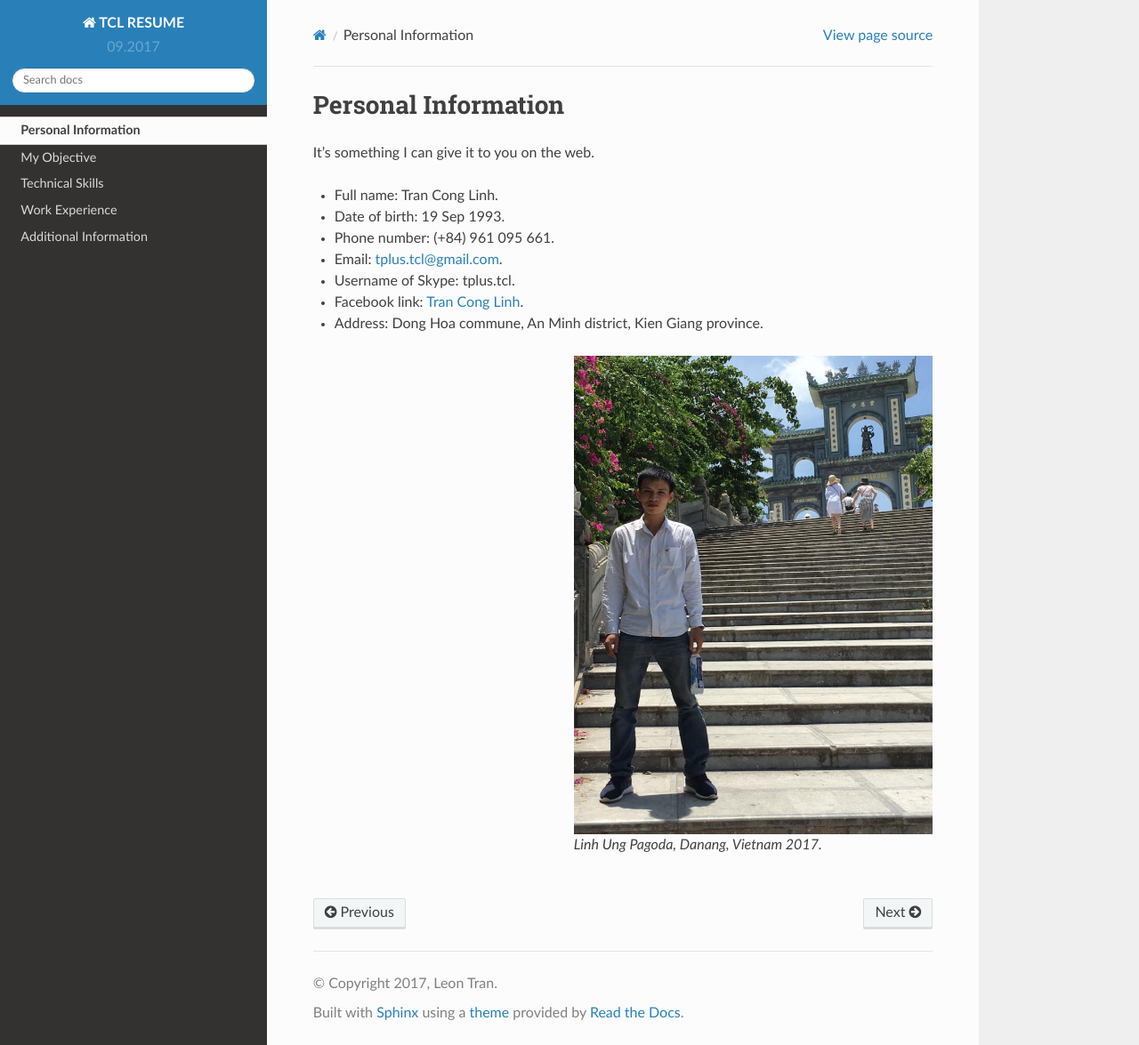
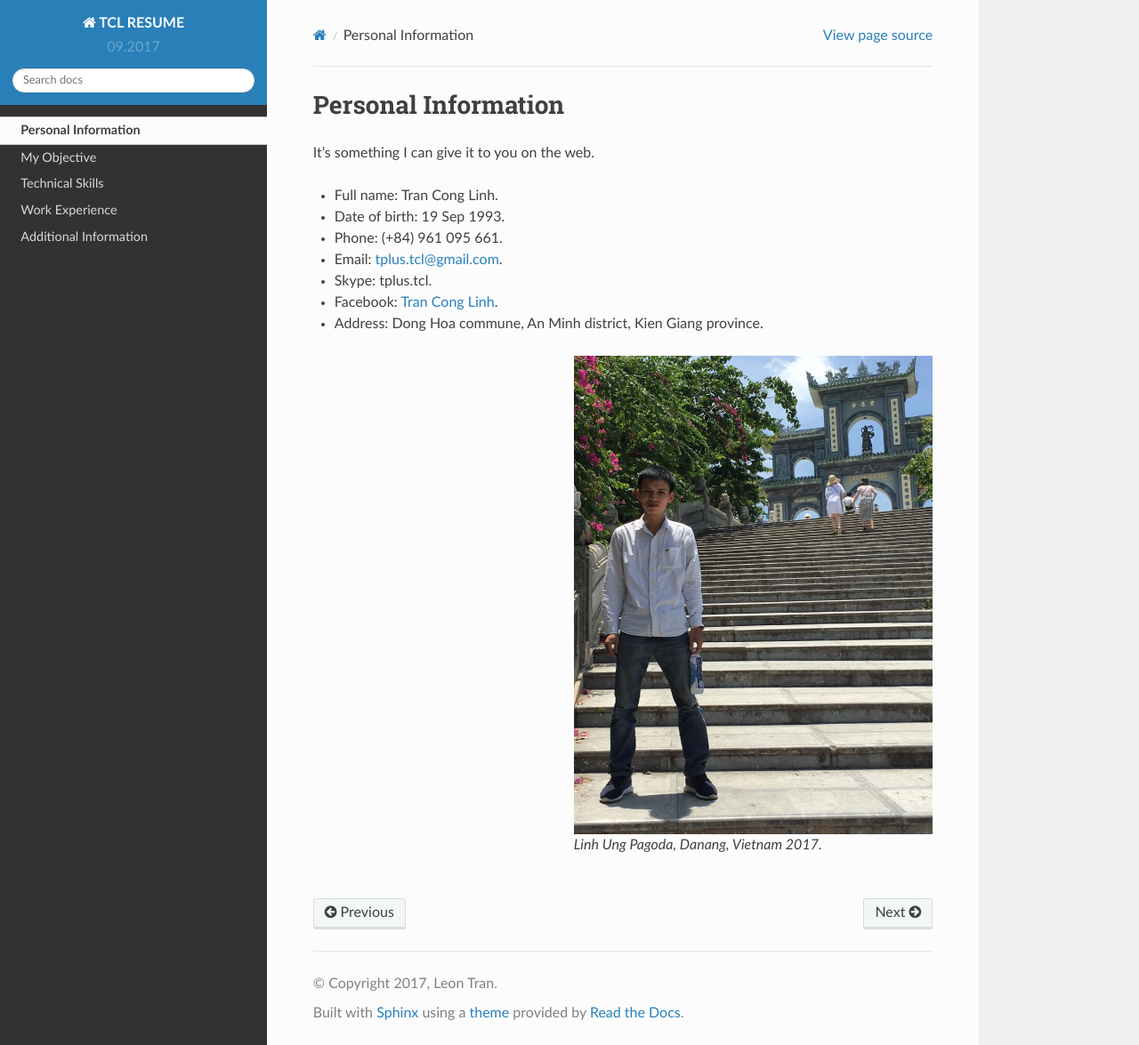
Before and after one commit to linhtc/resume, a Sphinx documentation site: the page built from docs/source/information.rst, in a window 1280 px wide and 1175 px high. Shown: the whole window at 89% size. Built offline with Sphinx 7.4.7 and the Read the Docs theme 2.0.0, drawn with Linux system fonts in a browser that asks for light colours.

Commit message:
edit info

```diff
--- a/docs/source/information.rst
+++ b/docs/source/information.rst
@@ -7,10 +7,10 @@ It's something I can give it to you on the web.
 
 * Full name: Tran Cong Linh.
 * Date of birth: 19 Sep 1993.
-* Phone number: (+84) 961 095 661.
+* Phone: (+84) 961 095 661.
 * Email: tplus.tcl@gmail.com.
-* Username of Skype: tplus.tcl.
-* Facebook link: `Tran Cong Linh <https://www.facebook.com/tran.conglinh>`_.
+* Skype: tplus.tcl.
+* Facebook: `Tran Cong Linh <https://www.facebook.com/tran.conglinh>`_.
 * Address: Dong Hoa commune, An Minh district, Kien Giang province.
 
 .. figure:: tcl.jpg
```
